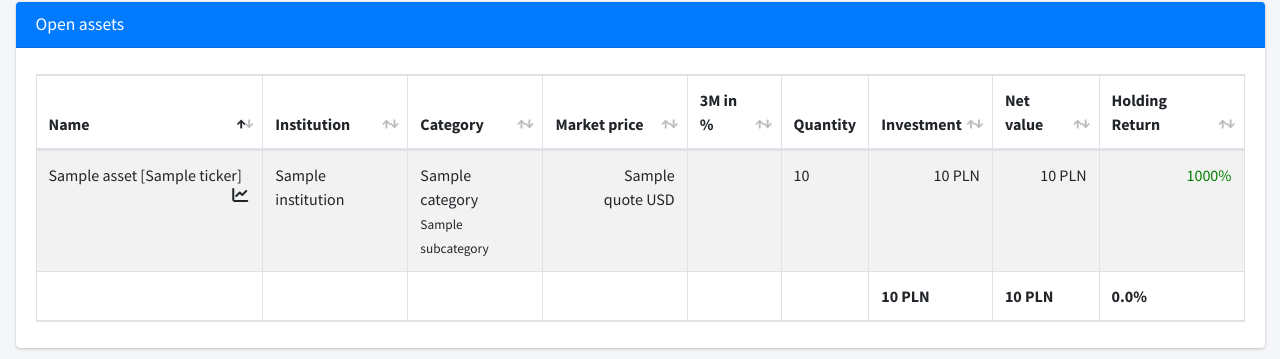
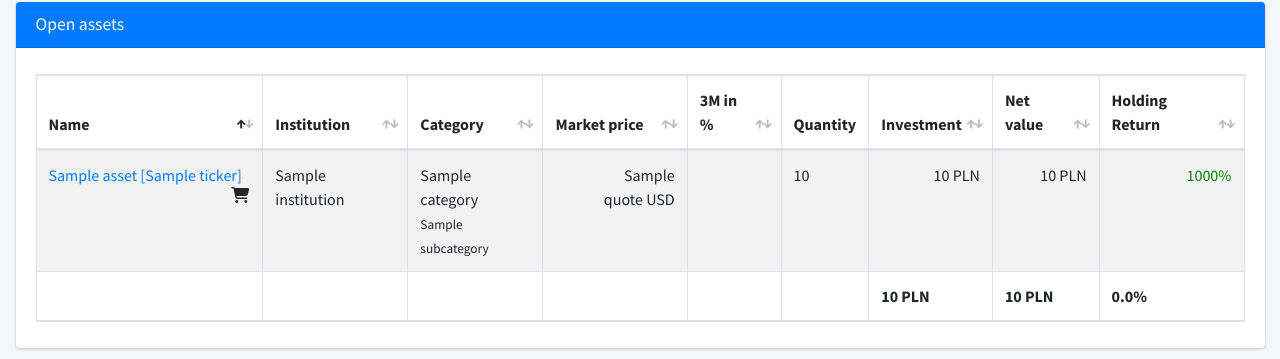
Before and after one commit to kpk-pl/wallet, a Python web app: template web-gui/flaskr/templates/wallet.html in a window 1280 px wide. Shown: the part 93-452 px from the top of the page. Run offline with Jinja, Linux system fonts and the light colour scheme; the template is opened without the code that fills it: most values are stand-ins (such as "Sample title", 1, 10 or a date in 2020); some libraries are stand-ins or nearby versions.

Commit message:
Rework links on wallet page

```diff
--- a/web-gui/flaskr/templates/wallet.html
+++ b/web-gui/flaskr/templates/wallet.html
@@ -259,19 +259,17 @@
 							{% for asset in assets %}
 							<tr>
 								<td>
-									{{ asset.name }}{{ " [" + asset.ticker + "]" if asset.ticker else "" }}
+                  <a href="{{ url_for('asset', id=asset._id) }}">
+									  {{ asset.name }}{{ " [" + asset.ticker + "]" if asset.ticker else "" }}
+                  </a>
                   {%- if misc and misc.showData -%}
                   <a href="#" class="imagelink">
                     <i class="fas fa-fw fa-bug fa-pull-right"></i>
                   </a>
                   {%- endif -%}
-									{%- if asset.link -%}
-									<a href="{{asset.link}}" target="_blank" rel="noopener noreferrer" class="imagelink" title="External asset site">
-										<i class="fas fa-chart-line fa-fw fa-pull-right"></i>
-									</a>
-									{%- else -%}
-									<i class="fas fa-fw fa-pull-right"></i>
-									{%- endif -%}
+                  <a href="{{ url_for('asset.receipt', id=asset._id) }}" class="imagelink" title="Register buy or sell">
+                    <i class="fas fa-shopping-cart fa-fw fa-pull-right"></i>
+                  </a>
 								</td>
                 <td>{{ asset.institution }}</td>
                 <td data-order="{{ asset.category }}{{ (" " + asset.subcategory) if asset.subcategory else ""}}">
```
